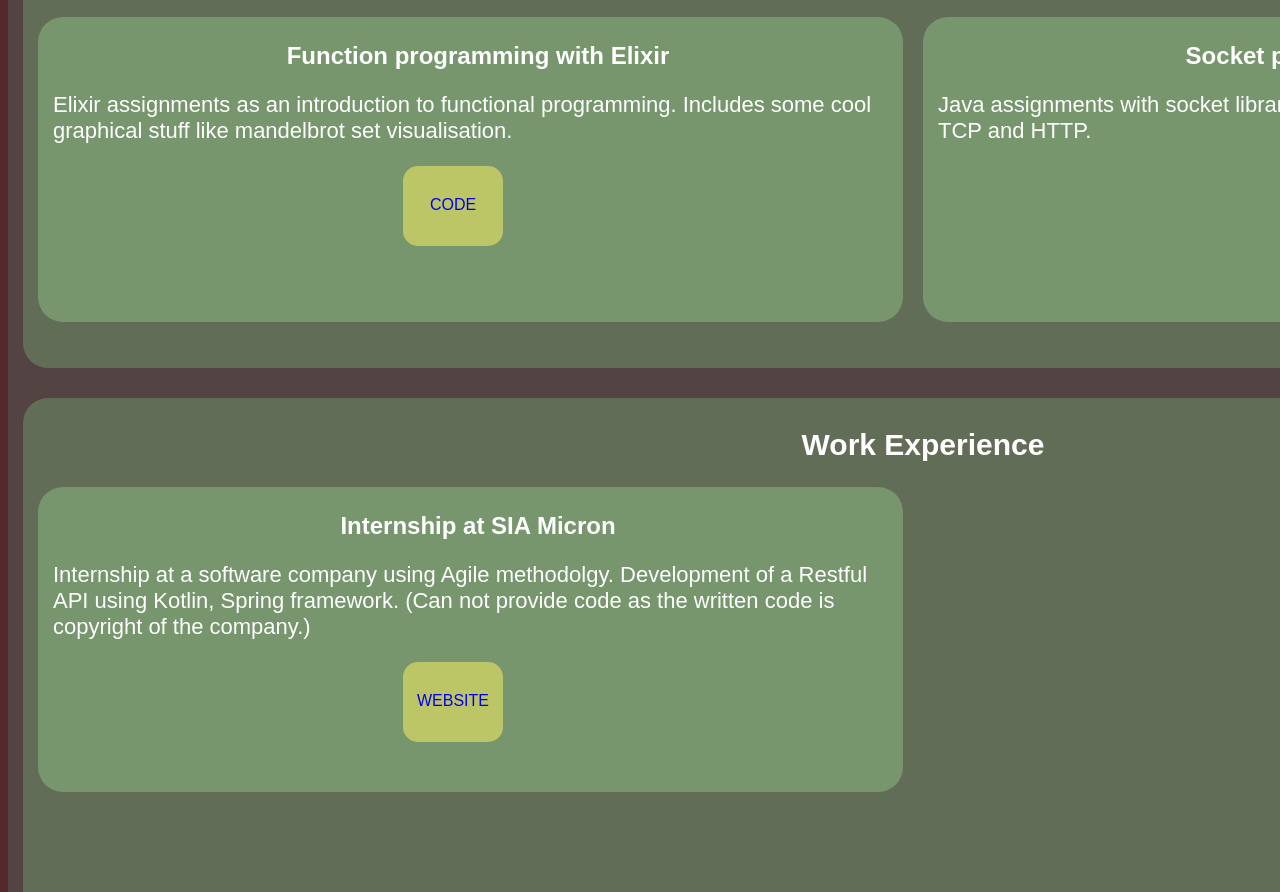
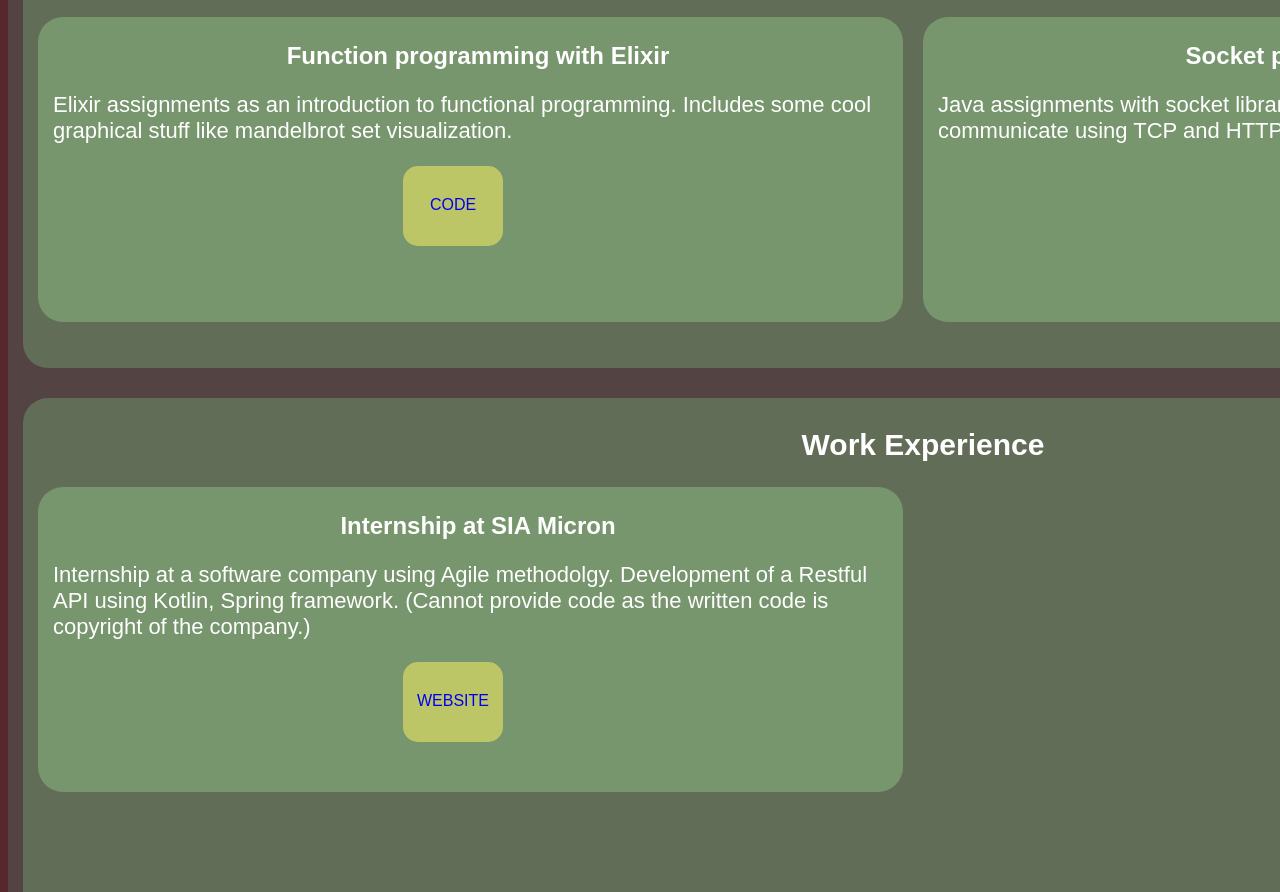
Before and after one commit to rarvid/ePortfolio, a plain HTML site: page index.html in a window 1280 px wide. Shown: the part 1172-2064 px from the top of the page. Drawn offline with Linux system fonts and the light colour scheme.

Commit message:
spelling errors

```diff
--- a/index.html
+++ b/index.html
@@ -76,7 +76,7 @@
 					<h2 style="text-align:center">Function programming with Elixir</h2>
 					<p>
 					Elixir assignments as an introduction to functional programming. Includes some cool graphical stuff like
-					mandelbrot set visualisation.
+					mandelbrot set visualization.
 					</p>
 					<div class=button>
 						<a href="https://github.com/rarvid/KTH-ID1019">CODE</a>
@@ -86,7 +86,7 @@
 				<div id=socket> <!--Socekt programming module-->
 					<h2 style="text-align:center">Socket programming with Java</h2>
 					<p>
-					Java assignments with socket libraries. Servers and programms that interact using TCP and HTTP.
+					Java assignments with socket libraries. Servers and programms that parse input and communicate using TCP and HTTP.
 					</p>
 					<div class=button>
 						<a href="https://github.com/rarvid/KTH-IK1203">CODE</a>
@@ -99,7 +99,7 @@
 				<div class=micron>
 					<h2 style="text-align:center">Internship at SIA Micron</h2>
 					<p>
-					Internship at a software company using Agile methodolgy. Development of a Restful API using Kotlin, Spring framework. (Can not provide code as the written code is
+					Internship at a software company using Agile methodolgy. Development of a Restful API using Kotlin, Spring framework. (Cannot provide code as the written code is
 					copyright of the company.)
 					</p>
 					<div class=button>
```
